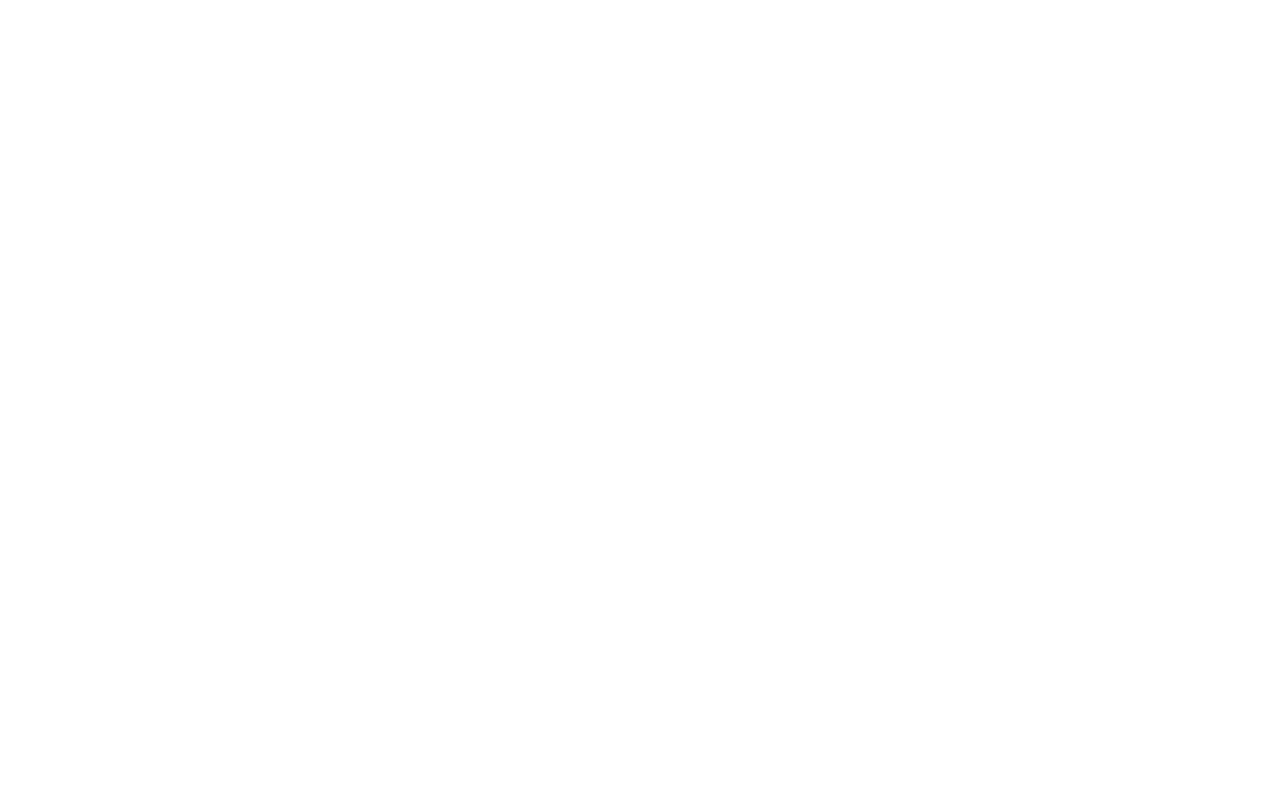
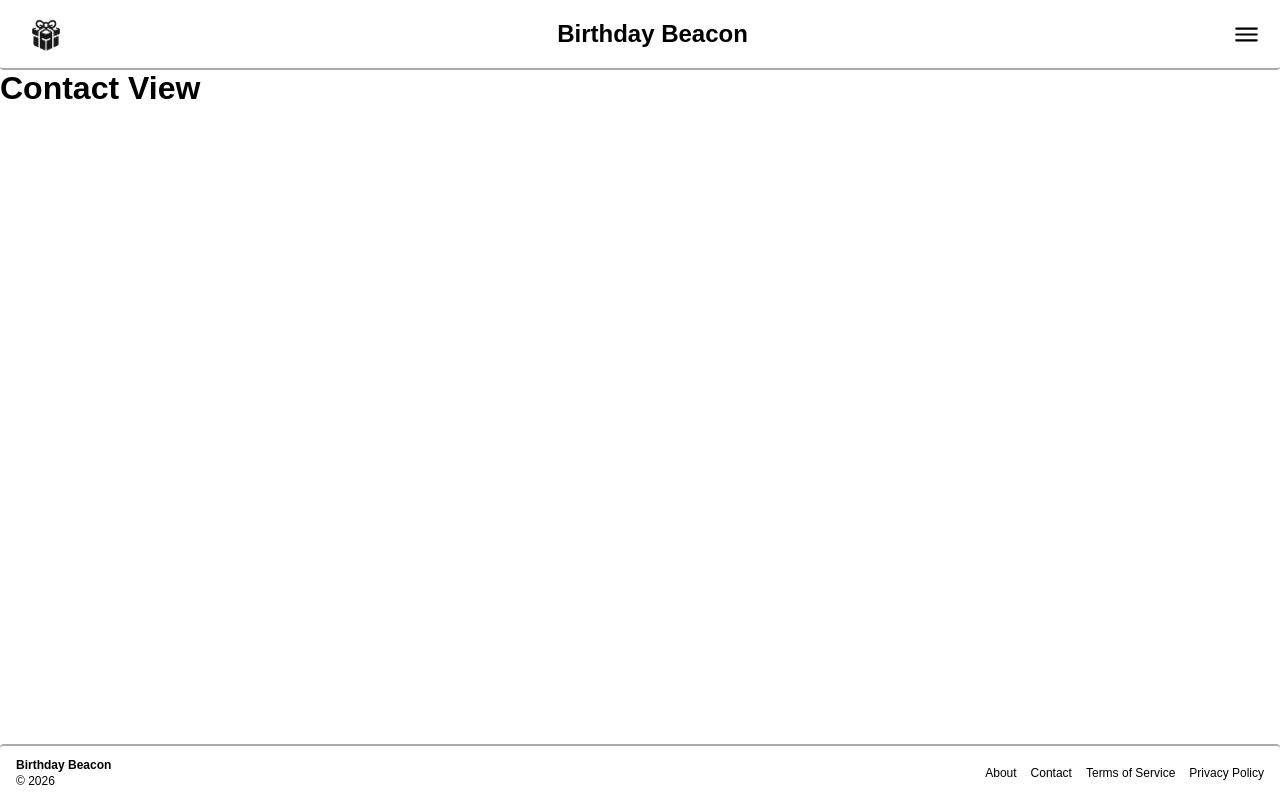
Before and after one commit to LucasLofqvist/birthday-beacon-ui, a Vue app: page /contact in a window 1280 px wide. Before the commit this address had no page. Built offline with nearby package versions, Linux system fonts and the light colour scheme.

Commit message:
Added a new ContactView

```diff
--- /dev/null
+++ b/src/views/main/ContactView.vue
@@ -0,0 +1,15 @@
+<script setup></script>
+
+<template>
+  <div class="contact-content">
+    <h1>Contact View</h1>
+  </div>
+</template>
+
+<style scoped>
+.contact-content {
+  display: flex;
+  flex-direction: column;
+  width: 100%;
+}
+</style>
```
Also changed, not shown: src/router/index.js (+6 -1 lines).
